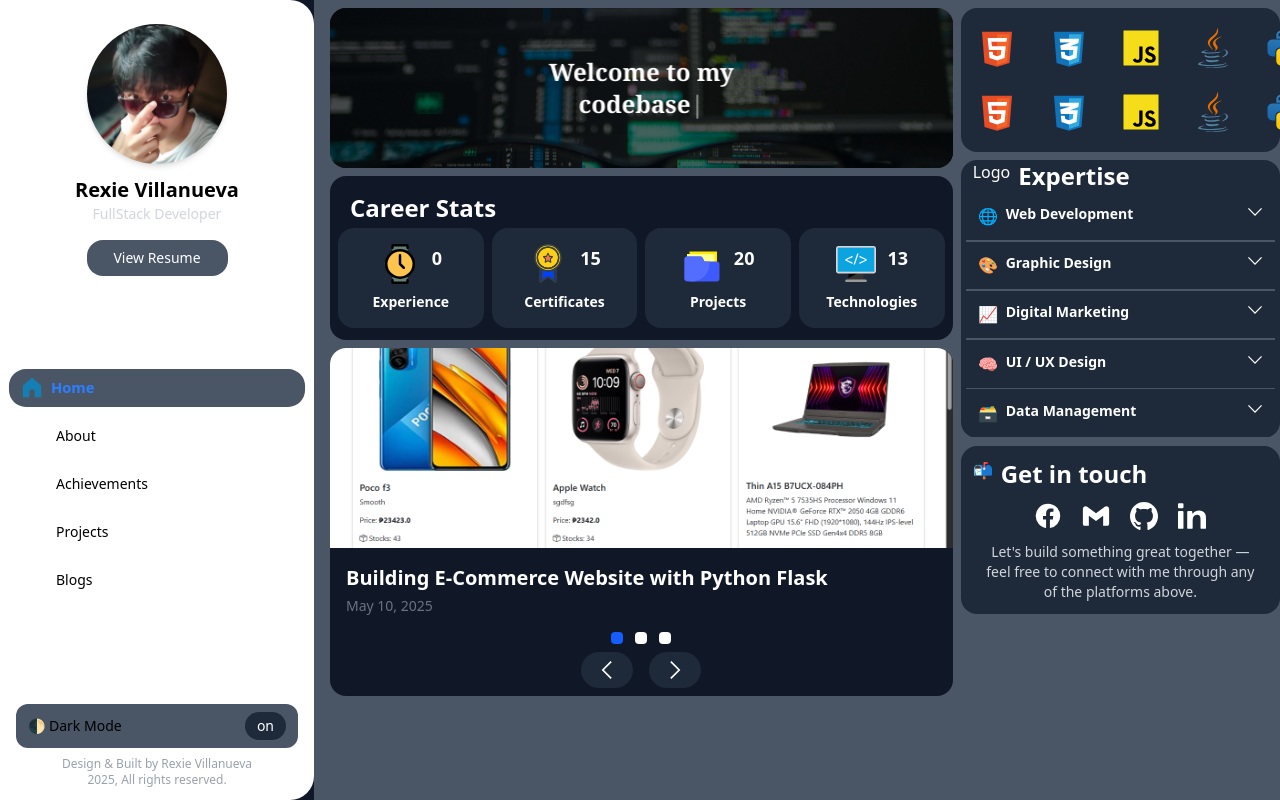
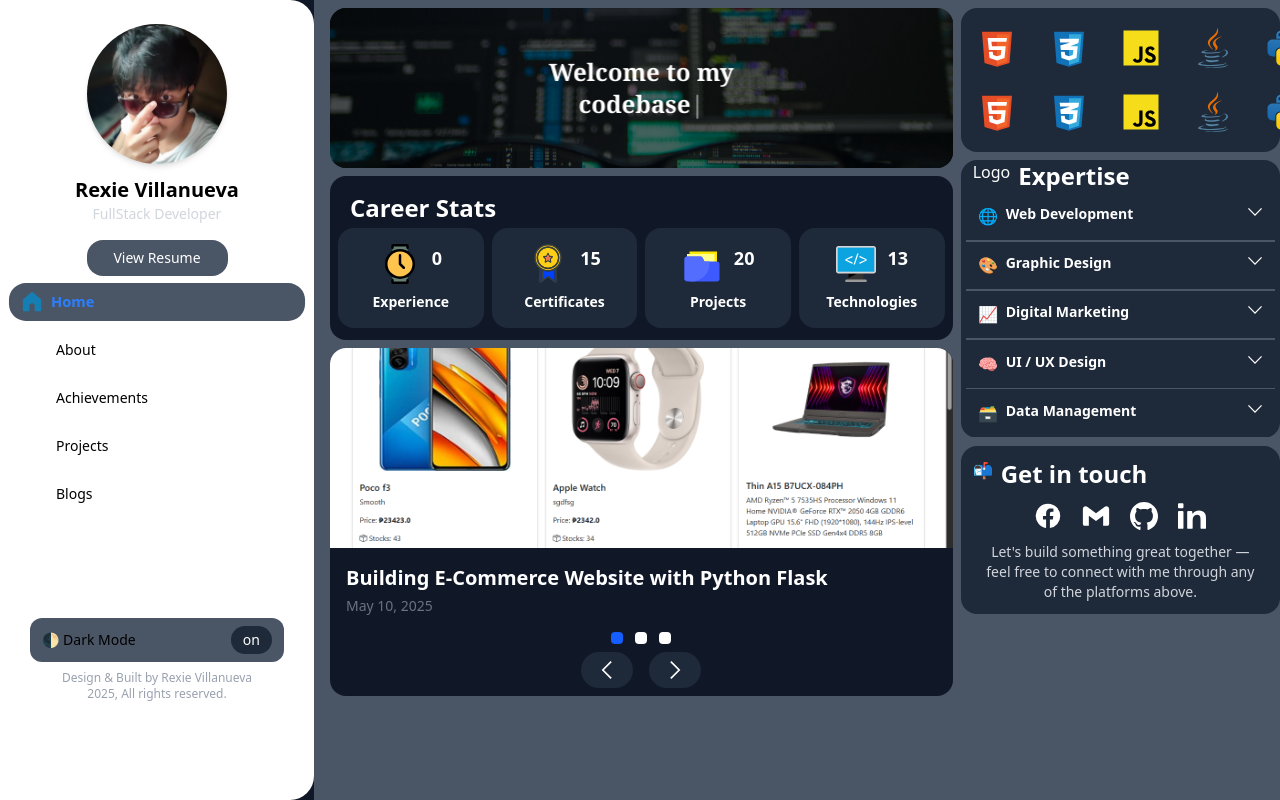
Before and after one commit to Xer0503/Portfolio-vue, a Vue app: page / in a window 1280 px wide. Built offline with nearby package versions, Linux system fonts and the light colour scheme.

Commit message:
fix: update Sidenav layout; adjust navigation height and footer styling for better responsiveness

```diff
--- a/src/components/Layout.vue
+++ b/src/components/Layout.vue
@@ -46,7 +46,7 @@
     <transition name="slide">
       <div
         v-show="navToggle"
-        class="fixed top-0 left-0 z-50 w-[70%] opacity-85 rounded-r-3xl md:hidden"
+        class="fixed top-0 left-0 z-50 w-[70%] bg-gray-900 opacity-85 rounded-r-3xl md:hidden"
       >
         <SidebarMobile />
       </div>
--- a/src/components/ui/Sidenav.vue
+++ b/src/components/ui/Sidenav.vue
@@ -61,7 +61,7 @@
     </section>
 
     <!-- Navigation (scrollable) -->
-    <nav class="flex flex-col justify-center h-[50%] w-full md:h-full px-4">
+    <nav class="flex flex-col justify-center h-[35%] w-full md:h-full px-4">
       <ul class="space-y-3">
         <li
           v-for="item in navItems"
@@ -79,8 +79,8 @@
     </nav>
 
     <!-- Footer (sticky bottom) -->
-    <div class="px-4 py-3 shrink-0 space-y-2">
-      <div class="flex justify-between items-center bg-gray-600 px-3 py-2 rounded-xl text-sm">
+    <div class="px-4 py-3 shrink-0 space-y-2 h-[35%] flex flex-col items-center justify-center">
+      <div class="flex justify-between items-center w-[90%] bg-gray-600 px-3 py-2 rounded-xl text-sm">
         <span class="flex items-center space-x-1">
           <span>🌓</span>
           <span>Dark Mode</span>
```
